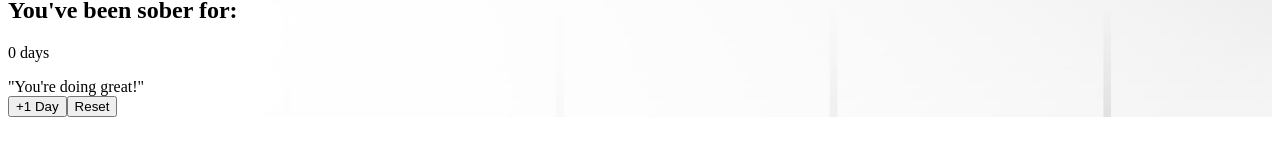
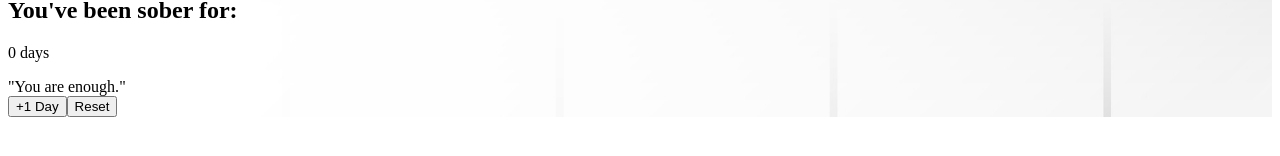
Before and after one commit to evanwilliamson94/sober-tracker, a Next.js app: page /tracker in a window 1280 px wide. Shown: the part 190-346 px from the top of the page. Built offline with nearby package versions, Linux system fonts and the light colour scheme.

Commit message:
updated1

```diff
--- a/src/pages/index.tsx
+++ b/src/pages/index.tsx
@@ -1,5 +1,4 @@
 import Link from 'next/link';
-
 
 export default function Home() {
   return (
@@ -8,14 +7,14 @@ export default function Home() {
         className="relative h-screen flex items-center justify-center bg-cover bg-center"
         style={{ backgroundImage: 'url(/sober-tracker-background2.png)' }}
       >
-        <div className="bg-black bg-opacity-20 absolute inset-0"></div> {/* Overlay */}
+        <div className="bg-black bg-opacity-20 absolute inset-0"></div>
 
         <div className="relative z-10 text-center text-white p-6 max-w-2xl">
           <h1 className="text-5xl md:text-6xl font-bold mb-6">Take Control of Your Journey</h1>
           <p className="text-lg md:text-xl mb-8">
             Start tracking your sobriety, gain support, and stay motivated with daily affirmations tailored to your journey.
           </p>
-          <Link href="/tracker">
+          <Link href="/tracker" passHref>
             <span className="inline-block bg-indigo-600 hover:bg-indigo-700 text-white py-3 px-8 rounded-lg font-semibold transition duration-300">
               Start Tracking Now
             </span>
--- a/src/pages/tracker.tsx
+++ b/src/pages/tracker.tsx
@@ -190,9 +190,8 @@ const Tracker = () => {
 
         {/* Display daily motivational quote */}
         <div className="mt-8 text-center text-xl text-indigo-600 italic">
-  &quot;You&apos;re doing great!&quot;
-</div>
-
+          &quot;{quote}&quot;
+        </div>
 
         {/* Buttons to add day and reset */}
         <div className="mt-10 flex justify-center space-x-6">
```
